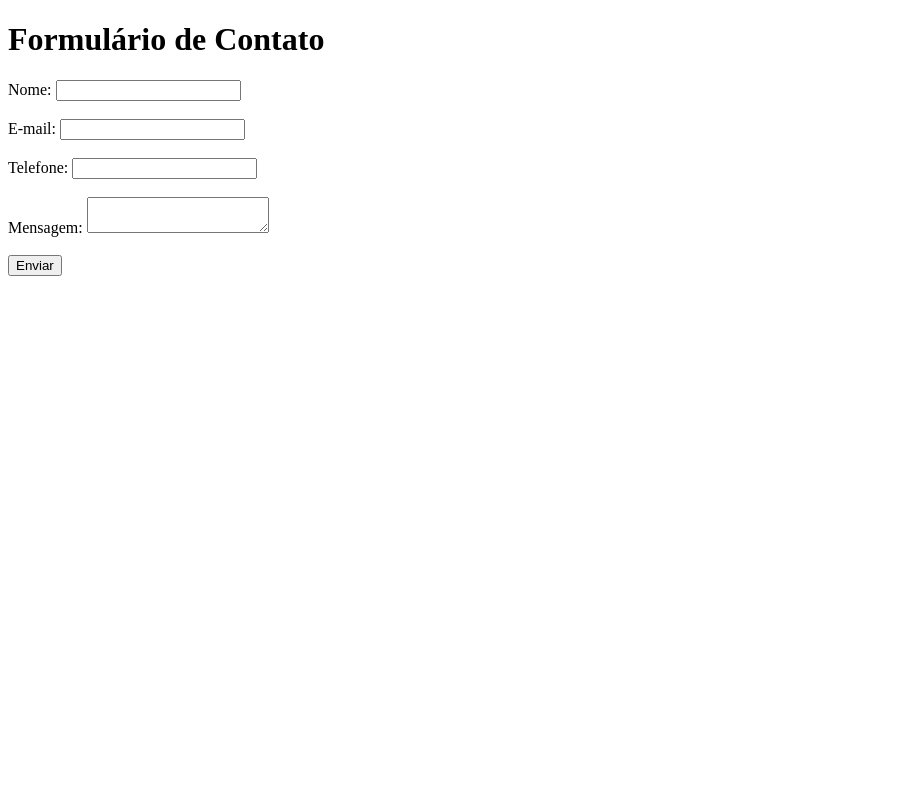
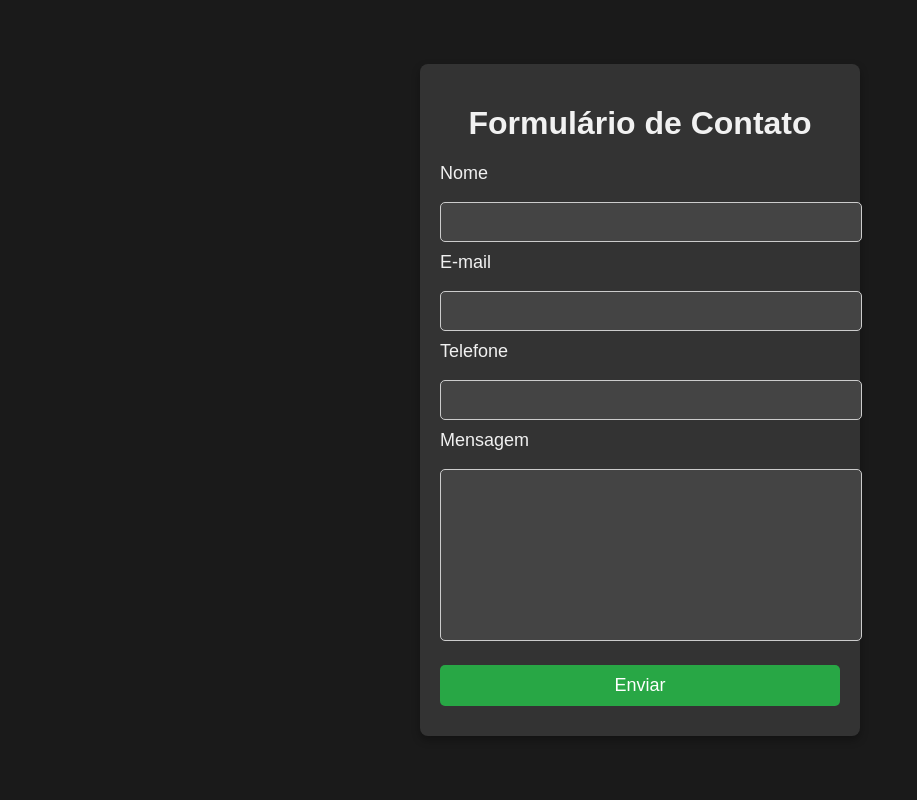
Before and after one commit to ramiro007001/desafio, a Flask app: page / in a window 1280 px wide. Shown: the whole page, without its empty margins (0-917 px from the left). Run offline with Flask 3, Linux system fonts and the light colour scheme.

Commit message:
Adicionando página de sucesso e correções

```diff
--- a/templates/form.html
+++ b/templates/form.html
@@ -4,23 +4,100 @@
     <meta charset="UTF-8">
     <meta name="viewport" content="width=device-width, initial-scale=1.0">
     <title>Formulário de Contato</title>
+    <style>
+        body {
+            background-color: #1a1a1a; /* Fundo preto */
+            color: white; /* Texto branco */
+            font-family: Arial, sans-serif; /* Fonte agradável */
+            display: flex;
+            justify-content: center;
+            align-items: center;
+            height: 100vh;
+            margin: 0;
+        }
+
+        .form-container {
+            background-color: #333; /* Fundo do formulário */
+            padding: 20px;
+            border-radius: 8px;
+            box-shadow: 0 4px 8px rgba(0, 0, 0, 0.3);
+            width: 400px; /* Largura do formulário */
+        }
+
+        h1 {
+            text-align: center;
+            color: #f1f1f1;
+        }
+
+        label {
+            font-size: 18px;
+            margin-bottom: 8px;
+            display: block;
+            color: #f1f1f1;
+        }
+
+        input, textarea {
+            width: 100%;
+            padding: 10px;
+            margin: 10px 0;
+            border: 1px solid #ccc;
+            border-radius: 5px;
+            background-color: #444;
+            color: white;
+            font-size: 16px;
+        }
+
+        input[type="submit"] {
+            background-color: #28a745;
+            color: white;
+            font-size: 18px;
+            cursor: pointer;
+            border: none;
+        }
+
+        input[type="submit"]:hover {
+            background-color: #218838;
+        }
+
+        .form-container a {
+            color: #28a745;
+            text-decoration: none;
+            font-size: 16px;
+            display: block;
+            text-align: center;
+            margin-top: 10px;
+        }
+
+        .form-container a:hover {
+            text-decoration: underline;
+        }
+
+        .form-container textarea {
+            height: 150px;
+            resize: none;
+        }
+    </style>
 </head>
 <body>
+
+<div class="form-container">
     <h1>Formulário de Contato</h1>
-    <form method="POST" action="/send">
-        <label for="name">Nome:</label>
-        <input type="text" id="name" name="name" required><br><br>
+    <form action="/send" method="POST">
+        <label for="name">Nome</label>
+        <input type="text" id="name" name="name" required>
 
-        <label for="email">E-mail:</label>
-        <input type="email" id="email" name="email" required><br><br>
+        <label for="email">E-mail</label>
+        <input type="email" id="email" name="email" required>
 
-        <label for="phone">Telefone:</label>
-        <input type="tel" id="phone" name="phone" required><br><br>
+        <label for="phone">Telefone</label>
+        <input type="text" id="phone" name="phone" required>
 
-        <label for="message">Mensagem:</label>
-        <textarea id="message" name="message" required></textarea><br><br>
+        <label for="message">Mensagem</label>
+        <textarea id="message" name="message" required></textarea>
 
         <input type="submit" value="Enviar">
     </form>
+</div>
+
 </body>
 </html>
```
